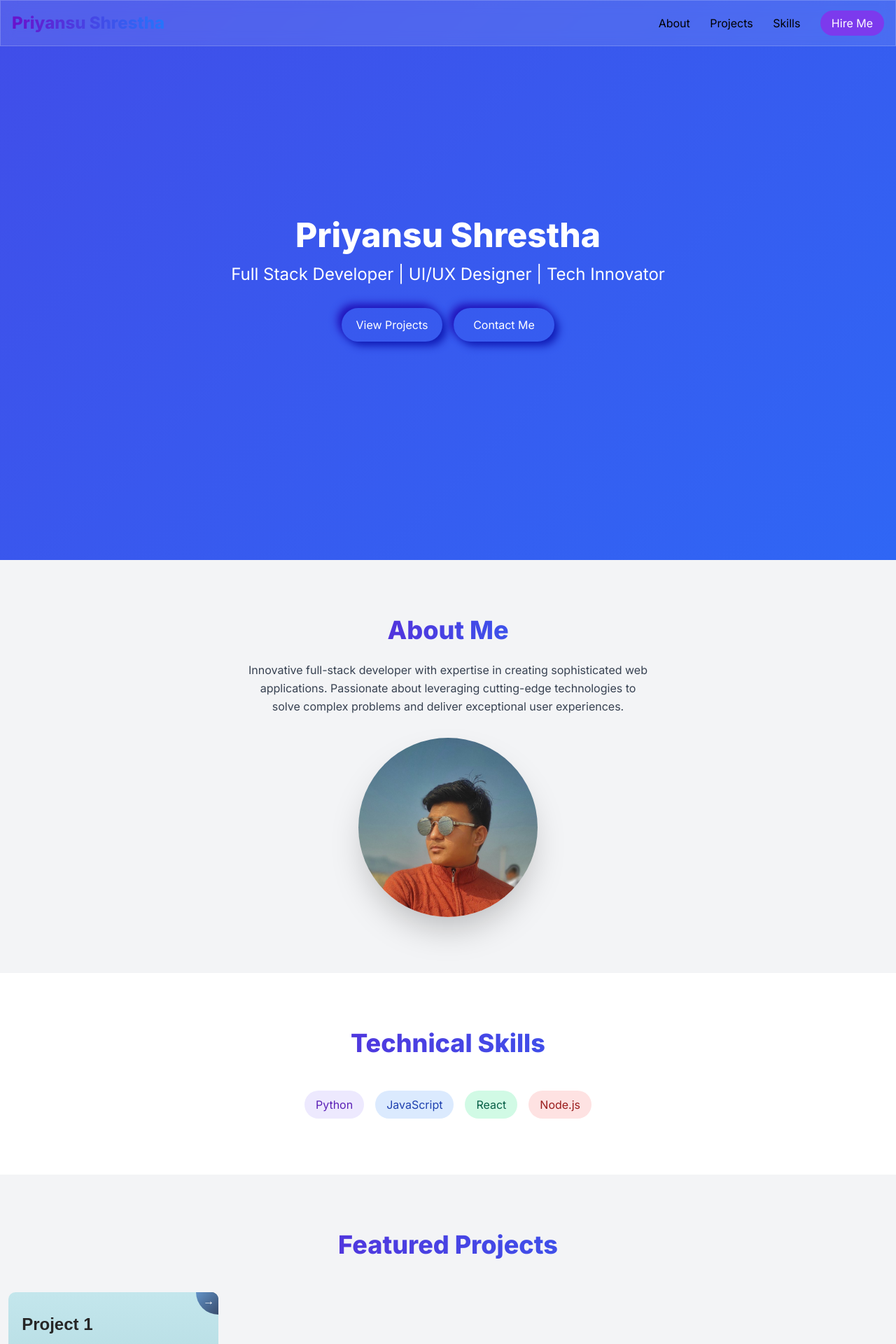
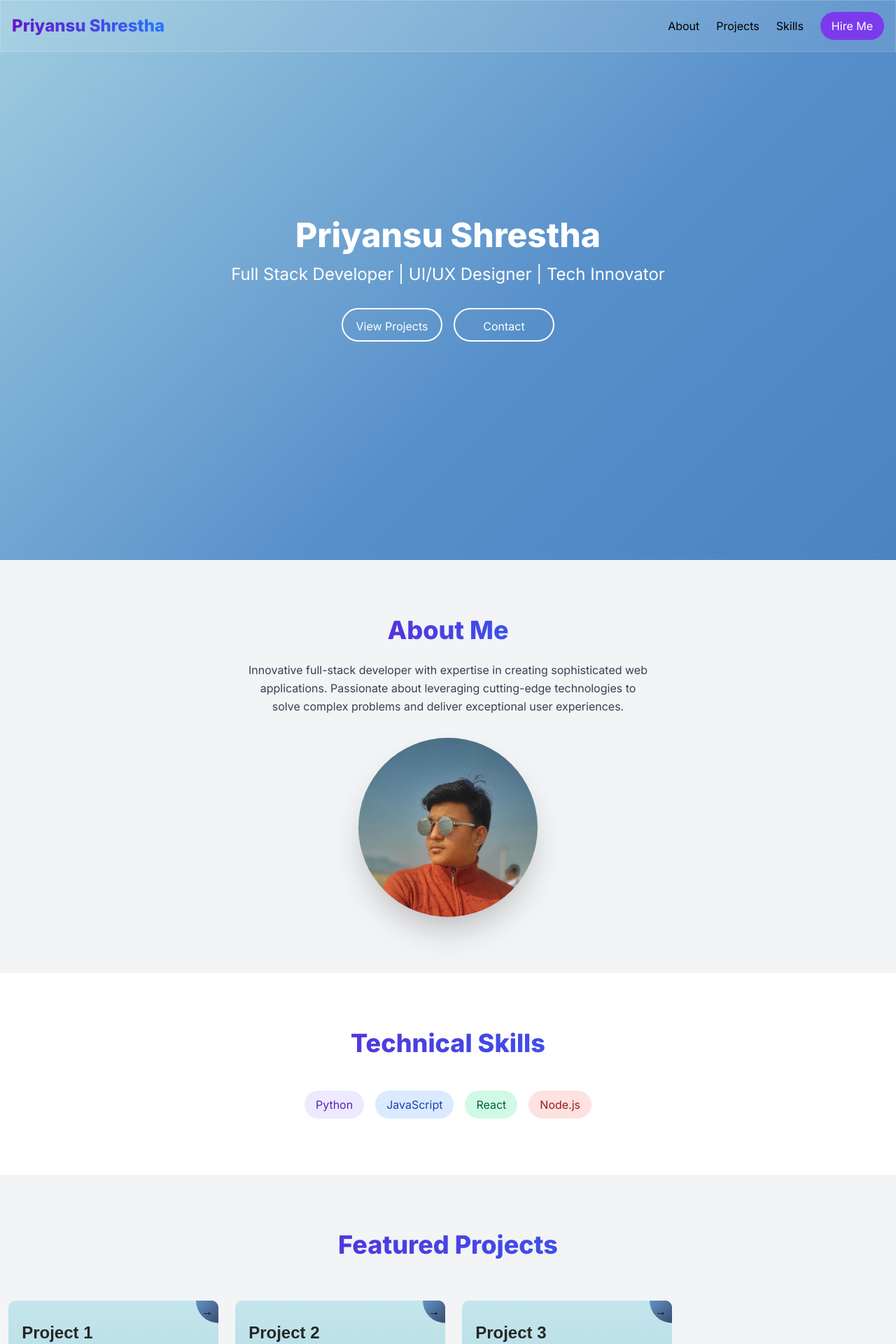
Before and after one commit to Priyansu-Shrestha/Portfolio---website, a PHP site: page / in a window 1280 px wide. Shown: the top 1920 px of the page at 70% size. Run offline with PHP 8.4, Linux system fonts and the light colour scheme.

Commit message:
sumit dai

```diff
--- a/index.html
+++ b/index.html
@@ -3,7 +3,7 @@
 <head>
     <meta charset="UTF-8">
     <meta name="viewport" content="width=device-width, initial-scale=1.0">
-    <title>Priyansu Shrestha - Advanced Portfolio</title>
+    <title>Priyansu Shrestha</title>
     <link href="https://cdn.jsdelivr.net/npm/tailwindcss@2.2.19/dist/tailwind.min.css" rel="stylesheet">
     <link href="https://fonts.googleapis.com/css2?family=Inter:wght@300;400;600;800&display=swap" rel="stylesheet">
     <link rel="stylesheet" href="style.css">
@@ -12,7 +12,7 @@
     <nav class="fixed w-full z-50 glassmorphism">
         <div class="container mx-auto flex justify-between items-center p-4">
             <div class="text-2xl font-bold text-gradient">Priyansu Shrestha</div>
-            <div class="space-x-6">
+            <div class="space-x-6 flex justify-center items-center">
                 <a href="#about" class="hover:text-purple-600 transition">About</a>
                 <a href="#projects" class="hover:text-purple-600 transition">Projects</a>
                 <a href="#skills" class="hover:text-purple-600 transition">Skills</a>
@@ -28,10 +28,12 @@
             <div class="mt-8 space-x-4">
                 <div class="mt-8 flex flex-wrap justify-center gap-4">
                     <button class="bg-transparent text-white py-3 text-lg sm:text-base rounded-full hover:bg-white-700 transition">
+                        <a href="#projo">
                         View Projects
+                        </a>
                     </button>
-                    <button class="bg-transparent border-2 border-purple-600 text-purple- px-6 py-3 text-lg sm:text-base rounded-full hover:bg-white-600 hover:text-white transition">
-                        Contact Me
+                    <button class="bg-transparent text-white py-3 text-lg sm:text-base rounded-full hover:bg-white-700 transition">
+                        <a href="#contact">Contact</a>
                     </button>
                 </div>
             </div>
@@ -67,7 +69,7 @@
         <h2 class="text-4xl font-bold text-center mb-12 text-gradient">Featured Projects</h2>
        <!-- From Uiverse.io by SouravBandyopadhyay -->
 
- <div>
+ <div id="projo">
     <div class="card">
         <p class="card-title">Project 1</p>
         <p class="small-desc">
@@ -108,7 +110,6 @@
       </div>
  </div>
 
-
     <section id="contact" class="bg-gray-100 py-20">
         <div class="container mx-auto text-center">
             <h2 class="text-4xl font-bold mb-8 text-gradient">Let's Connect</h2>
@@ -135,16 +136,6 @@
     </div>
 </footer>
 
-    <script>
-        // Smooth scrolling
-        document.querySelectorAll('a[href^="#"]').forEach(anchor => {
-            anchor.addEventListener('click', function (e) {
-                e.preventDefault();
-                document.querySelector(this.getAttribute('href')).scrollIntoView({
-                    behavior: 'smooth'
-                });
-            });
-        });
-    </script>
+<script src="./index.js"></script>
 </body>
 </html>
--- /dev/null
+++ b/index.js
@@ -0,0 +1,8 @@
+document.querySelectorAll('a[href^="#"]').forEach(anchor => {
+    anchor.addEventListener('click', function (e) {
+        e.preventDefault();
+        document.querySelector(this.getAttribute('href')).scrollIntoView({
+            behavior: 'smooth'
+        });
+    });
+});
--- a/style.css
+++ b/style.css
@@ -1,5 +1,5 @@
 :root {
-    --primary-gradient: linear-gradient(135deg, #6a11cb 0%, #2575fc 100%);
+    --primary-gradient: linear-gradient(135deg,#493D9E,#B2A5FF,#D1F8EF,#578FCA,#3674B5);
     --text-gradient: linear-gradient(to right, #6a11cb, #2575fc);
     --shadow-intense: 0 25px 50px -12px rgba(0, 0, 0, 0.25);
     --header-text-color: #ffffff; /* Set header text color to white */
@@ -11,6 +11,9 @@
     }
     .header-text {
     color: var(--header-text-color); /* Apply the header text color */
+    }
+    a{
+      text-wrap: nowrap;
     }
 
 .glassmorphism {
@@ -80,7 +83,10 @@
     border-radius: 0 4px 0 32px;
   }
 
-  .go-arrow {
+  #projo{
+    display: flex;
+  }
+  ow {
     margin-top: -4px;
     margin-right: -4px;
     color: white;
@@ -179,27 +185,16 @@
     position: relative;
     overflow: hidden;
     z-index: 1;
-    box-shadow: 6px 6px 12px #111cb6,
-                -6px -6px 12px #2214bb;
+    border: 2px solid white;
    }
 
-   button::before {
-    content: '';
-    width: 0;
-    height: 3em;
-    border-radius: 30em;
-    position: absolute;
-    top: 0;
-    left: 0;
-    background-image: linear-gradient(to right, #17f8f8 0%, #bfdd2a 100%);
-    transition: .5s ease;
-    display: block;
-    z-index: -1;
-   }
-
-   button:hover::before {
-    width: 9em;
-   }
+button:hover{
+  color: #3674B5;
+  background-color: white;
+}
+button:active{
+  transform: scale(1.1);
+}
 
 .contact-form button:hover {
     background: linear-gradient(135deg, #2575fc 0%, #6a11cb 100%);
@@ -209,4 +204,9 @@
     .text-5xl {
         font-size: 2.5rem;
     }
+    #projo{
+      flex-direction: column;
+      justify-content: center;
+      align-items: center;
+    }
 }
```
